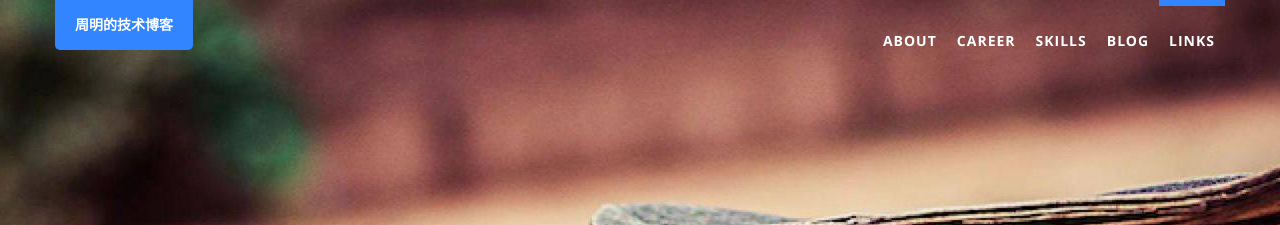
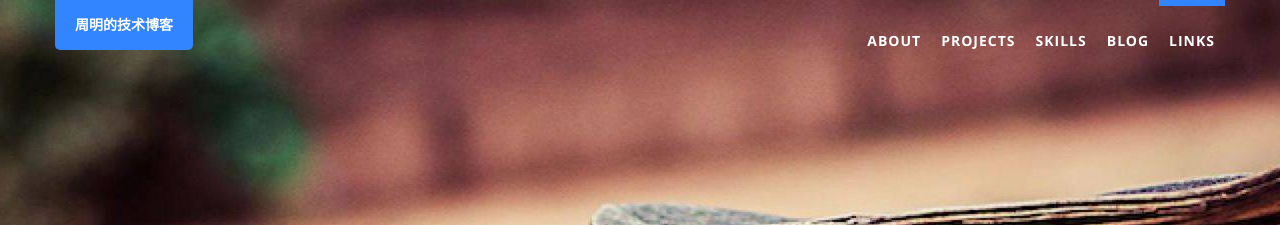
Before and after one commit to ZhouM1118/ZhouM1118.github.io, a Jekyll site: the page built from index.html, in a window 1280 px wide. Shown: the top 225 px of the page. Built offline with Jekyll 4.4.1, drawn with Linux system fonts in a browser that asks for light colours.

Commit message:
修改header中的career为projects

```diff
--- a/_data/landing.yml
+++ b/_data/landing.yml
@@ -8,7 +8,8 @@
 
 - id: career
   i18n: nav.career
-  name: Career
+  # name: Career
+  name: Projects
   tpl: career.html
   css: timeline
 
```
Also changed, not shown: 2 other files.
